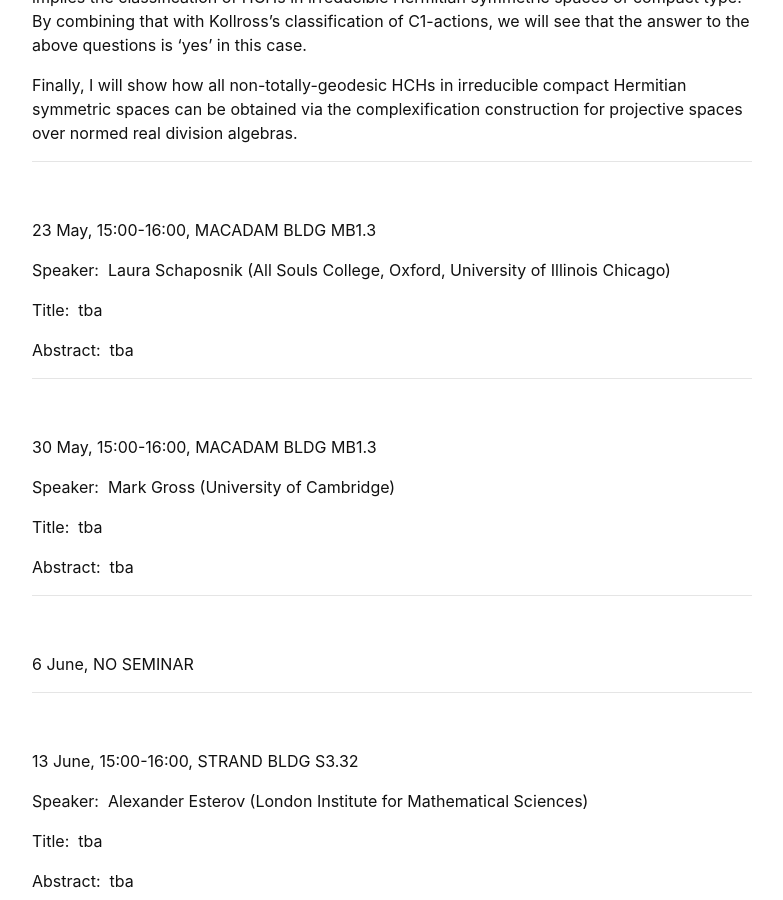
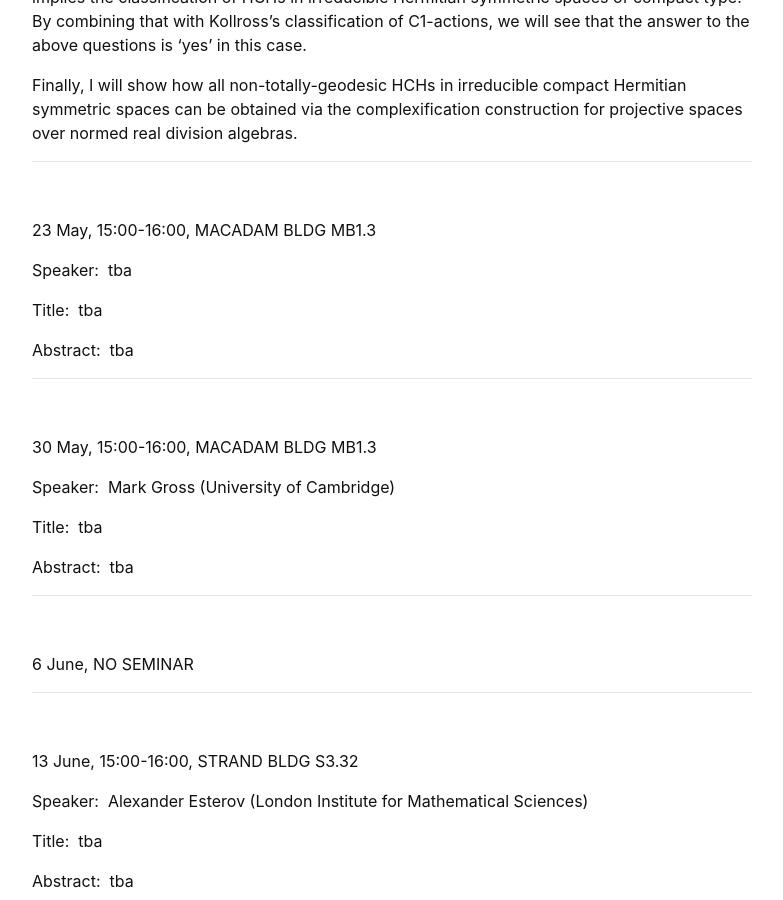
Before and after one commit to kcl-geometry-seminar/kcl-geometry-seminar.github.io, a Jekyll site: the page built from pages/index.md, in a window 1280 px wide and 900 px high, scrolled down 5455 px. Shown: the whole window, without its empty margins (248-1031 px from the left). Built offline with Jekyll 4.4.1, drawn with Linux system fonts in a browser that asks for light colours; formulas are drawn with MathJax 3; a script that is not in the unit is left out.

Commit message:
Remove Laura Schaposnik as speaker

```diff
--- a/pages/index.md
+++ b/pages/index.md
@@ -207,7 +207,7 @@ Finally, I will show how all non-totally-geodesic HCHs in irreducible compact He
 
 23 May, 15:00-16:00, MACADAM BLDG MB1.3
 
-Speaker:&nbsp; Laura Schaposnik (All Souls College, Oxford, University of Illinois Chicago)
+Speaker:&nbsp; tba
 
 Title:&nbsp; tba
 
```
